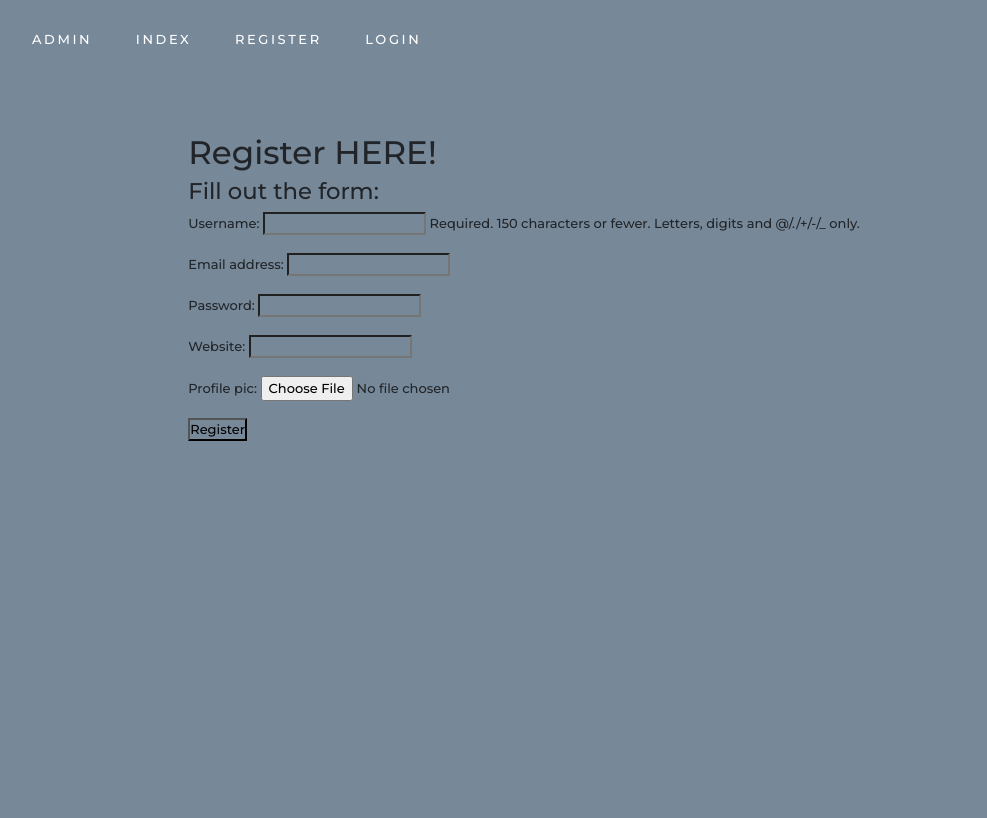
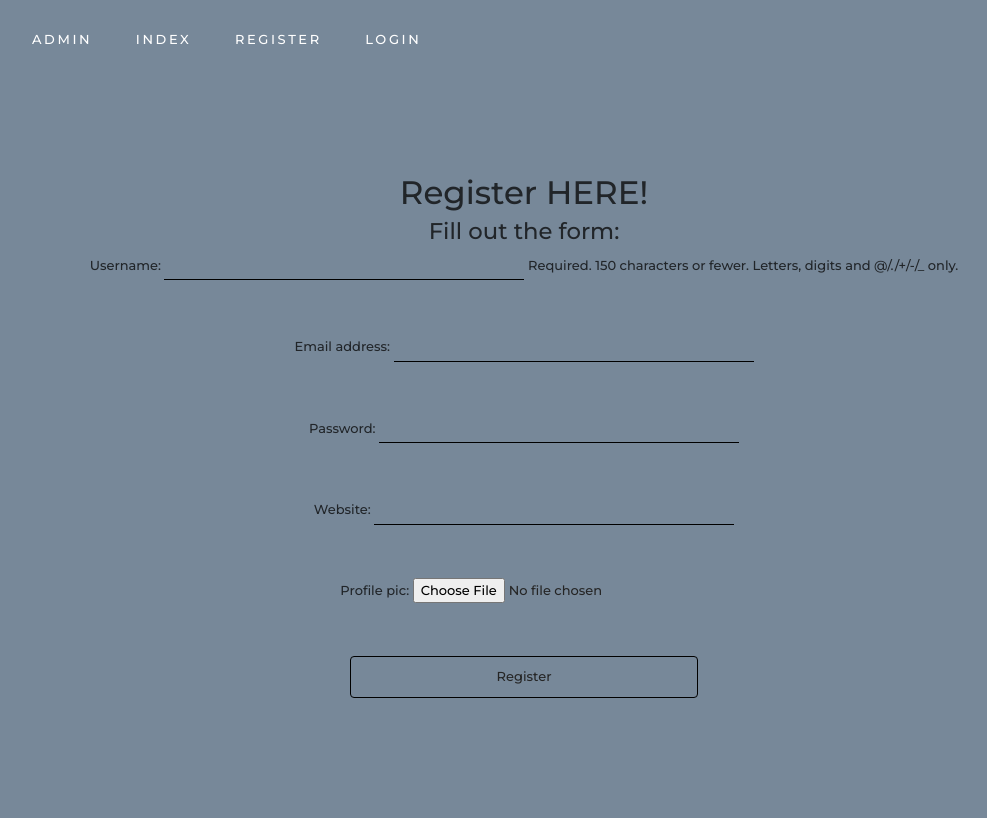
Before and after one commit to kietteik/django_deployment, a Django app: page /user_password/registration/ in a window 1280 px wide. Shown: the whole page, without its empty margins (116-1103 px from the left). Before the commit the page ends 441 px from the top, so only its background shows below. Run offline with Django 3.2, Linux system fonts and the light colour scheme; some libraries are stand-ins or nearby versions; some web fonts are replaced.

Commit message:
update regis UI

```diff
--- a/djangolevelfive/static/base.css
+++ b/djangolevelfive/static/base.css
@@ -115,3 +115,20 @@
   color: white;
   background-color: #252525;
 }
+
+.register-section {
+  text-align: center;
+  padding: 40px 0;
+  box-sizing: border-box;
+  display: flex;
+  flex-direction: column;
+}
+
+.login-section h1 {
+  margin-bottom: 40px;
+  color: #252525;
+}
+.register-section input {
+  margin-bottom: 40px;
+  color: #252525;
+}
--- a/djangolevelfive/template/registration.html
+++ b/djangolevelfive/template/registration.html
@@ -2,18 +2,17 @@
 {% load static %}
 {% block body_block %}
 
-<div class="">
+<div class="register-section">
     {% if registered %}
     <h1>Thank you for registering!</h1>
     {% else %}
     <h1>Register HERE!</h1>
     <h3>Fill out the form: </h3>
-
     <form enctype="multipart/form-data" method="post">
         {% csrf_token %}
         {{ user_form.as_p }}
         {{ profile_form.as_p }}
-        <input type="submit" value="Register">
+        <input type="submit" value="Register" class="login-button">
     </form>
     {% endif %}
 </div>
--- a/djangolevelfive/user_password/forms.py
+++ b/djangolevelfive/user_password/forms.py
@@ -4,7 +4,13 @@
 
 
 class UserForm(forms.ModelForm):
-    password = forms.CharField(widget=forms.PasswordInput())
+    def __init__(self, *args, **kwargs):
+        super(UserForm, self).__init__(*args, **kwargs)
+        self.fields['username'].widget.attrs.update({'class': 'username'})
+        self.fields['email'].widget.attrs.update({'class': 'username'})
+
+    password = forms.CharField(
+        widget=forms.PasswordInput(attrs={'class': 'password'}))
 
     class Meta:
         model = User
@@ -12,6 +18,13 @@
 
 
 class UserProfileInfoForm(forms.ModelForm):
+    def __init__(self, *args, **kwargs):
+        super(UserProfileInfoForm, self).__init__(*args, **kwargs)
+        self.fields['website'].label_classes = ('username')
+        # self.fields['profile_pic'].widget.attrs.update(
+        #     {'class': 'login-button'})
+        self.fields['website'].widget.attrs.update({'class': 'username'})
+
     class Meta:
         model = UserProfileInfo
         fields = ('website', 'profile_pic')
```
